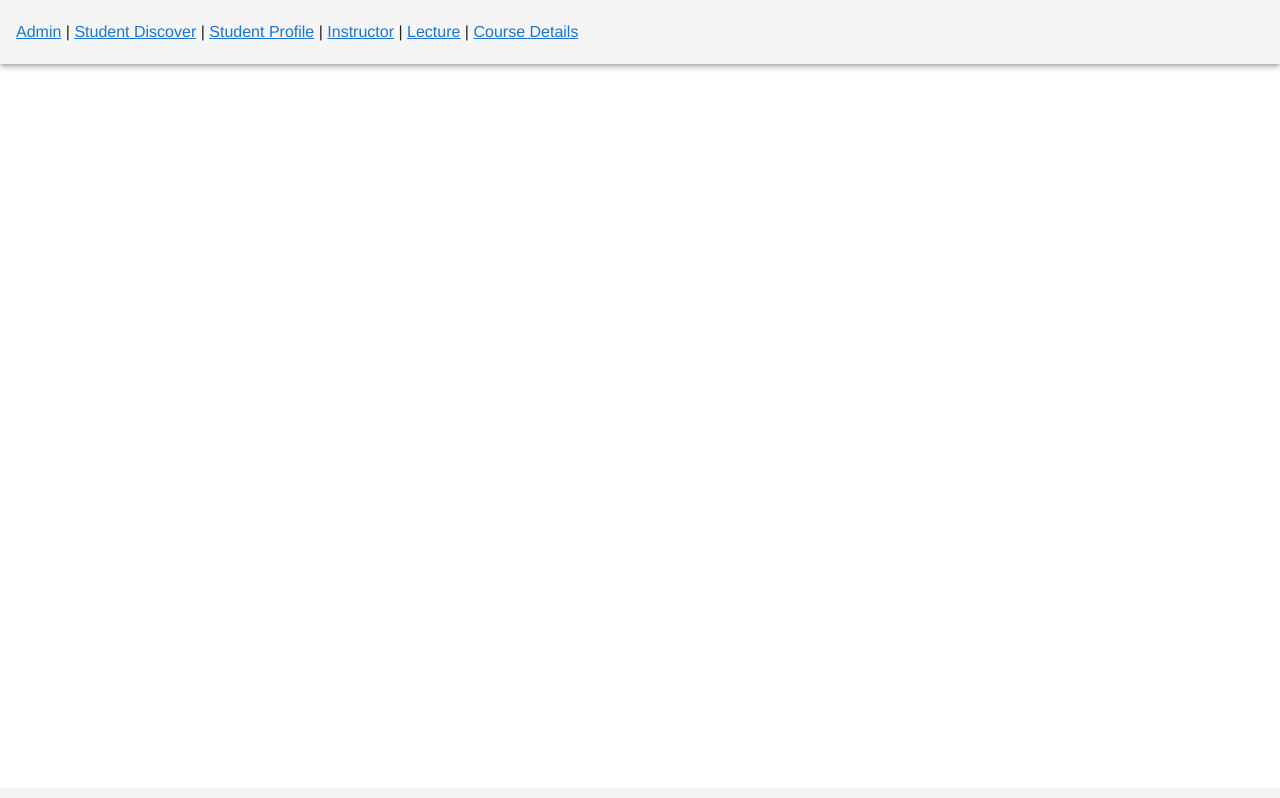
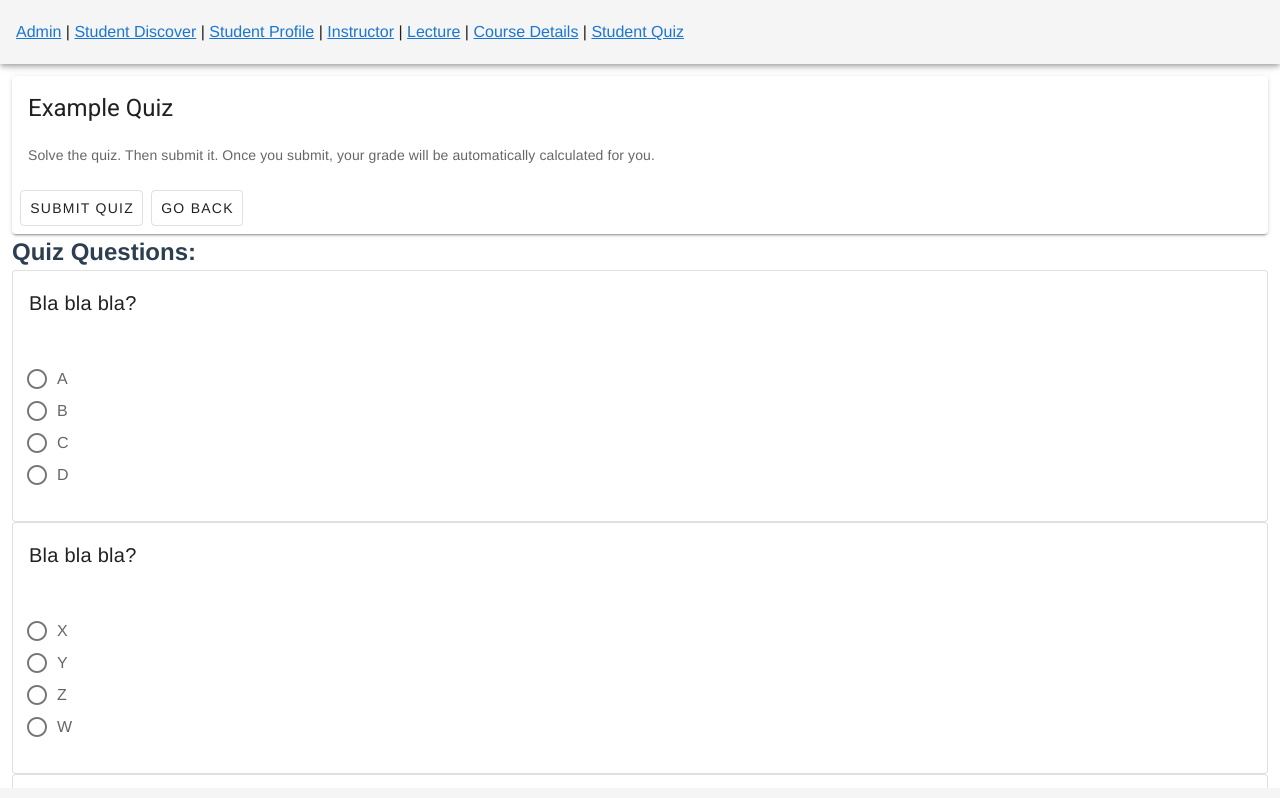
Before and after one commit to burakyuslu/CS353_Group9_Project, a Vue app in the folder frontend/: page /student/quiz in a window 1280 px wide. Shown: the top 798 px of the page. Built offline with nearby package versions, Linux system fonts and the light colour scheme; what vue-youtube-embed would draw is missing.

Commit message:
Implemented frontend for quiz.

```diff
--- a/frontend/src/App.vue
+++ b/frontend/src/App.vue
@@ -7,7 +7,8 @@
         <router-link to="/student/profile">Student Profile</router-link> |
         <router-link to="/instructor/home">Instructor</router-link> |
         <router-link to="/lecture">Lecture</router-link> |
-        <router-link to="/course">Course Details</router-link>
+        <router-link to="/course">Course Details</router-link> |
+        <router-link to="/student/quiz">Student Quiz</router-link>
         <!-- -->
       </nav>
     </v-app-bar>
--- a/frontend/src/router/index.js
+++ b/frontend/src/router/index.js
@@ -14,6 +14,7 @@ import CourseDetails from '../views/student/Course.vue'
 import StudentDiscover from '../views/student/Discover.vue'
 import Lecture from '../views/student/Lecture.vue'
 import StudentProfile from '../views/student/Profile.vue'
+import Quiz from '../views/student/Quiz.vue'
 
 Vue.use(VueRouter)
 
@@ -110,6 +111,11 @@ const routes = [
     name: 'course.details',
     component: CourseDetails,
   },
+  {
+    path:'/student/quiz',
+    name: 'student.quiz',
+    component: Quiz,
+  }
 ]
 
 const router = new VueRouter({
--- /dev/null
+++ b/frontend/src/views/student/Quiz.vue
@@ -0,0 +1,126 @@
+<template>
+  <div>
+    <section>
+      <v-card>
+        <v-card-title class="headline mb-1">
+          {{ quizName }}
+        </v-card-title>
+        <v-card-text>
+          Solve the quiz. Then submit it. Once you submit, your grade will be automatically calculated for you.
+        </v-card-text>
+        <v-card-actions>
+          <v-btn
+              outlined
+              text
+              v-on:click="submitQuiz"
+          >
+            Submit Quiz
+          </v-btn>
+          <v-btn
+              outlined
+              text
+              v-on:click="leaveQuiz"
+          >
+            Go Back
+          </v-btn>
+        </v-card-actions>
+      </v-card>
+    </section>
+
+    <section v-if="quizSubmitted === 1">
+      <h2>
+        Quiz Submitted, Score: {{ quizScore }}
+
+      </h2>
+    </section>
+
+    <section v-if="quizSubmitted === 0 || quizSubmitted === 1">
+      <h2>
+        Quiz Questions:
+      </h2>
+
+    </section>
+    <v-card v-for="qQuestion in questions" :key="qQuestion.questionId" outlined>
+      <v-card-title>
+        {{ qQuestion.questionText }}
+      </v-card-title>
+
+      <v-col>
+        <v-radio-group
+            column
+        >
+          <v-radio
+              v-for="option in qQuestion.options"
+              :label="`${option}`"
+              :key="option"
+          ></v-radio>
+        </v-radio-group>
+      </v-col>
+    </v-card>
+
+  </div>
+</template>
+
+<script>
+export default {
+  components: {},
+  data() {
+    return {
+      // shownPart=1 -> show refund requests, shownPart=2 -> show complaints, shownPart=3-> show discount requests
+      course: "Programming",
+      quizName: "Example Quiz",
+      quizSubmitted: 0,
+      quizScore: 0,
+      questions: [
+        {
+          questionId: 1,
+          questionText: "Bla bla bla?",
+          options: {
+            option1: "A",
+            option2: "B",
+            option3: "C",
+            option4: "D",
+          }
+        },
+        {
+          questionId: 2,
+          questionText: "Bla bla bla?",
+          options: {
+            option1: "X",
+            option2: "Y",
+            option3: "Z",
+            option4: "W",
+          }
+        },
+        {
+          questionId: 1,
+          questionText: "Bla bla bla?",
+          options: {
+            option1: "K",
+            option2: "L",
+            option3: "M",
+            option4: "N",
+          }
+        }
+      ],
+      studentAnswers: []
+    }
+  },
+  computed: {},
+  methods: {
+    submitQuiz: function () {
+      this.quizSubmitted = 1;
+      this.quizScore = 69.69;
+
+    },
+    leaveQuiz: function () {
+      this.quizSubmitted = 0;
+    }
+
+  }
+}
+</script>
+
+<style>
+
+</style>
```
